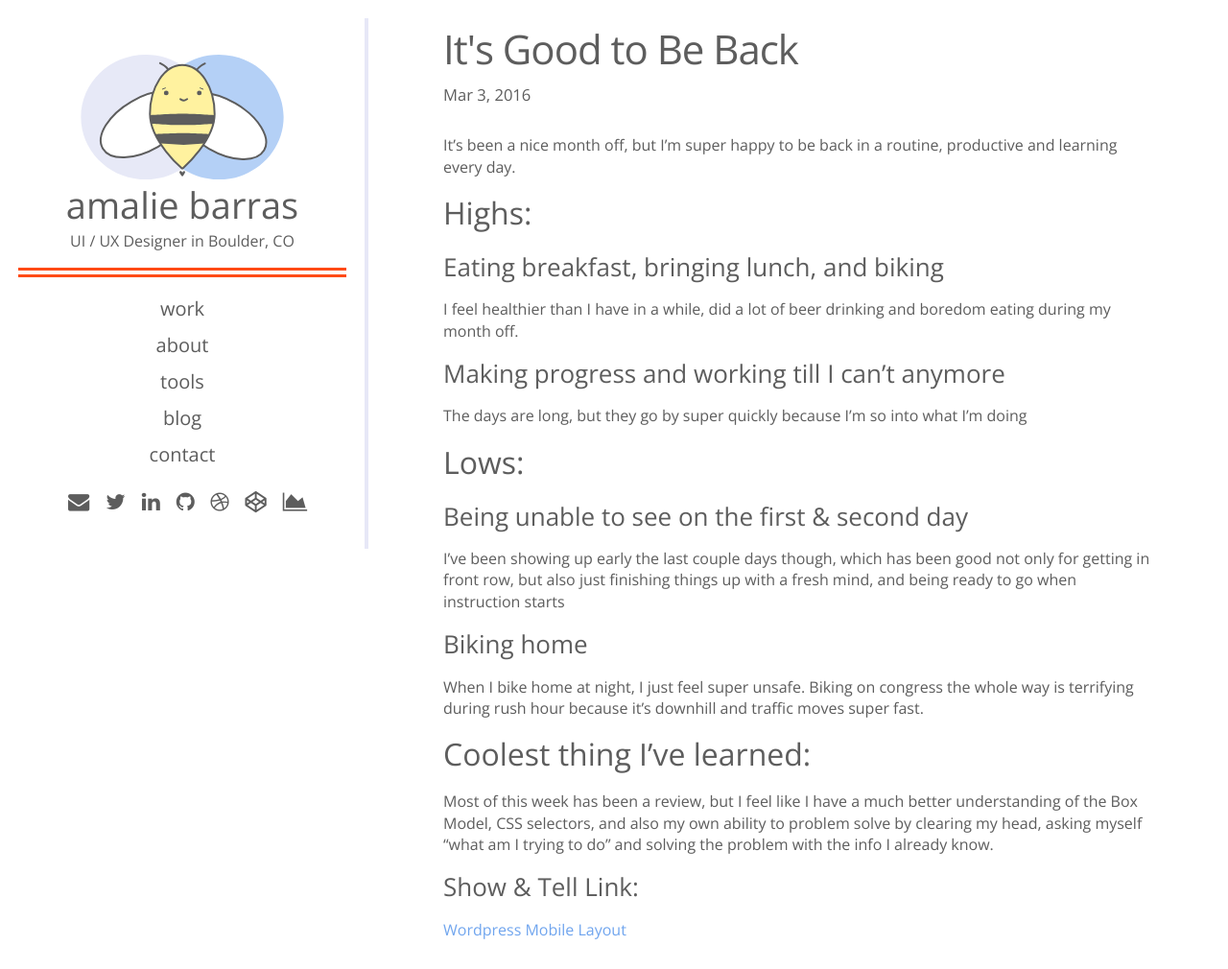
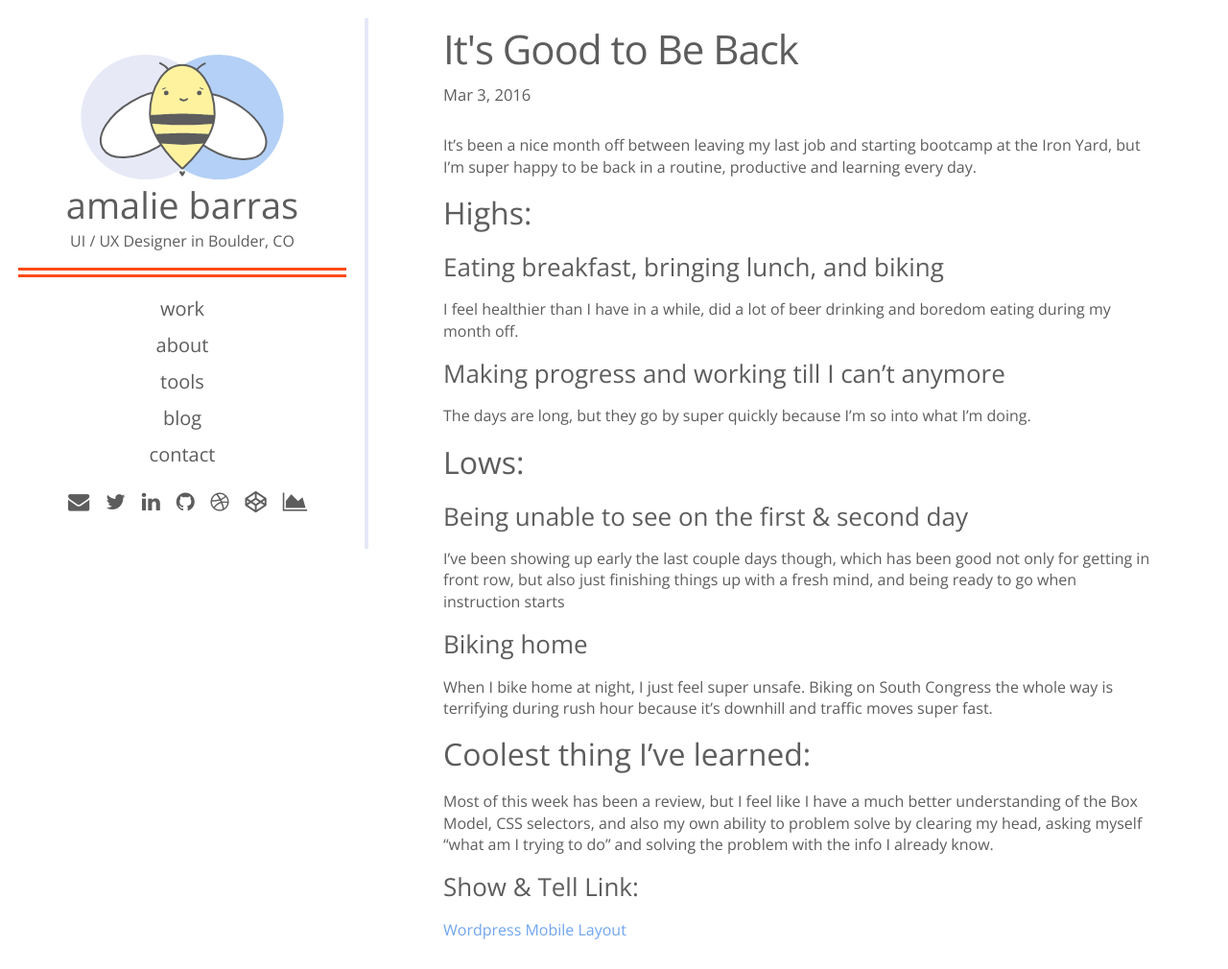
Before and after one commit to amaliebarras/amaliebarras.github.io, a Jekyll site: the page built from _posts/2016-03-03-Good-to-be-Back.md, in a window 1280 px wide and 1010 px high. Shown: the whole window at 96% size. Built offline with Jekyll 4.4.1, drawn with Linux system fonts in a browser that asks for light colours; nearby versions of some CDN libraries.

Commit message:
fixing blog and work descriptions

```diff
--- a/02_about.html
+++ b/02_about.html
@@ -18,7 +18,7 @@ permalink: /about
 	<div class = "row">
 		<div class = "col col-12">
 			<div class = "subhead about">
-				<h2>sweet, ya found me!</h2>
+				<h2>about</h2>
 			</div>
 		</div>
 		<div class = "col col-12">
@@ -26,6 +26,7 @@ permalink: /about
 			<img src = "https://pbs.twimg.com/profile_images/780969829826121729/xOqGfhIF.jpg">
 			</div>
 			<div class = "abouttext">
+			<h3>Sweet, ya found me!</h3>
 			<p>I am a UI / UX designer in Boulder, CO. I'm currently seeking opportunities where I can use design to create experiences that empower users to make their own discoveries. I love data because it helps us to understand the world around around us better. And the more we understand about the world, the more we can make better. </p>
 
 			<p>I most recently served as a UI / UX designer at the City of Austin, in a fellowship program introducing agile methodologies and user-centered design and development into city government. Before that, I worked as an analyst at EA Games, where I designed and built data dashboards for stakeholders working on help.ea.com. As an analyst working on dashboards, I felt natural and empowered discovering the iterative process of deeply understanding user needs, creating prototypes, testing how data were being interpreted, and understanding how users would make decisions based on this data. After a while, I decided I wanted to take my design skills to the next level and completed a program at the Iron Yard, where I expanded my knowledge in Design Theory, and grew my skills coding in HTML, CSS, and a little JavaScript. </p>
--- a/_data/work.csv
+++ b/_data/work.csv
@@ -1,7 +1,7 @@
 title,screenshot,casestudy,liveUrl,ghUrl,subtitle
-City of Austin | User Research / UX Design / Code,../images/arr.png,../work/arr.html,http://projects.austintexas.io/resource-recovery/,
-Open Austin Data Portal | UX / UI Design / Code,../images/dataportalz.png,../work/dataportal.html,,https://github.com/amaliebarras/data-portal-new,,
-Dominican Joe Coffee | UX / UI Design / Code,../images/coffeez.png,../work/dominicanjoe.html,http://amaliebarras.github.io/restaurant-redesign/,https://github.com/amaliebarras/restaurant-redesign,
+City of Austin | User Research / UX Design & Code,../images/arr.png,../work/arr.html,http://projects.austintexas.io/resource-recovery/,
+Open Austin Data Portal | UX / UI Design & Code,../images/dataportalz.png,../work/dataportal.html,,https://github.com/amaliebarras/data-portal-new,,
+Dominican Joe Coffee | UX / UI Design & Code,../images/coffeez.png,../work/dominicanjoe.html,http://amaliebarras.github.io/restaurant-redesign/,https://github.com/amaliebarras/restaurant-redesign,
 RED Arena Therapeutic Riding Center | UX Design,../images/redarenaz.png,/work/redarena.html,,https://github.com/amaliebarras/redarena-app,,
 Huddle | Mobile UX / UI Design,../images/huddlez.png,../work/huddle.html,https://invis.io/UB7G76ARQ#/151679692_Home,https://github.com/amaliebarras/kickball-app,
 EA | Infographic Report,../images/eaz.png,/work/eainfographic.html,,,,
--- a/_posts/2016-03-03-Good-to-be-Back.md
+++ b/_posts/2016-03-03-Good-to-be-Back.md
@@ -3,7 +3,7 @@ layout: post
 title: It's Good to Be Back
 ---
 
-It's been a nice month off, but I'm super happy to be back in a routine, productive and learning every day.
+It's been a nice month off between leaving my last job and starting bootcamp at the Iron Yard, but I'm super happy to be back in a routine, productive and learning every day.
 
 ## Highs:
 
@@ -13,7 +13,7 @@ I feel healthier than I have in a while, did a lot of beer drinking and boredom
 
 ### Making progress and working till I can't anymore
 
-The days are long, but they go by super quickly because I'm so into what I'm doing
+The days are long, but they go by super quickly because I'm so into what I'm doing.
 
 ## Lows:
 
@@ -24,8 +24,7 @@ I've been showing up early the last couple days though, which has been good not
 
 ### Biking home
 
-When I bike home at night, I just feel super unsafe. Biking on congress the whole way is terrifying during rush hour because it's downhill and traffic moves super fast.
-
+When I bike home at night, I just feel super unsafe. Biking on South Congress the whole way is terrifying during rush hour because it's downhill and traffic moves super fast.
 
 ## Coolest thing I've learned:
 
--- a/work/arr.html
+++ b/work/arr.html
@@ -22,7 +22,7 @@ description: UX / UI Design
 		<div class = "how">
 		<h2>Skills and Tools Used</h2>
 			<a class = "casestudypic" target = "blank" href = "../images/arr/interview.png"><img src = "../images/arr/interview.png"/></a>
-		<p>I jumped into this project part of the way through the synthesis phase. Before that, my team went out into the field and interviewed 48 different Austin residents in their homes about their behaviors, perceptions, and obstacles to recycling in Austin. You can read more about their research <a href = "https://drive.google.com/file/d/0B1h7yUJL74THaE1HYjJWQUlzRlU/view">here</a> and watch interview clips from a couple of the interviews <a href = "https://drive.google.com/drive/folders/0B0ZCxe9t4WXDS2t6WXpmZkF1dnc?usp=sharing">here.</a>
+		<p>I jumped into this project part of the way through the synthesis phase. Before that, my team went out into the field and interviewed 48 different Austin residents in their homes about their behaviors, perceptions, and obstacles to recycling in Austin. You can read more about the research <a href = "https://drive.google.com/file/d/0B1h7yUJL74THaE1HYjJWQUlzRlU/view">here</a> and watch interview clips from a couple of the interviews <a href = "https://drive.google.com/drive/folders/0B0ZCxe9t4WXDS2t6WXpmZkF1dnc?usp=sharing">here.</a>
 
 		<h3>Synthesis</h3>
 			<a class = "casestudypic" target = "blank" href = "../images/arr/synthesis.png"><img src = "../images/arr/synthesis.png"/></a>
--- a/work/dominicanjoe.html
+++ b/work/dominicanjoe.html
@@ -15,8 +15,9 @@ description: UX / UI Design
 
 		<div class = "why">
 		<h2>Why this project?</h2>
+		<a class = "casestudypic" target = "blank" href = "http://amaliebarras.github.io/restaurant-redesign"><img src = "../images/dojo/before2.png"/></a>
 		<p>This was my second weekend assignment for <a href = "http://www.theironyard.com">the Iron Yard's</a> UI design track. Each person drew the name of a local restaurant from a hat. During the research phase, I found that there were several opportunities on the website to use design solutions to increase online coffee orders, provide more organized and accurate information about things like hours and menu items, increase the site’s Google searchability (driving more customers), and visually improve Dominican Joe’s online brand.</p>
-		<a class = "casestudypic" target = "blank" href = "http://amaliebarras.github.io/restaurant-redesign"><h3>The Finished Product!</h3><img src = "../images/dojo/final.png"/></a>
+		<a class = "casestudypic" target = "blank" href = "http://amaliebarras.github.io/restaurant-redesign"><img src = "../images/dojo/final.png"/></a>
 		</div>
 
 		<div class = "how">
```
Also changed, not shown: work/huddle.html (+5 -4 lines), 2 other files.
